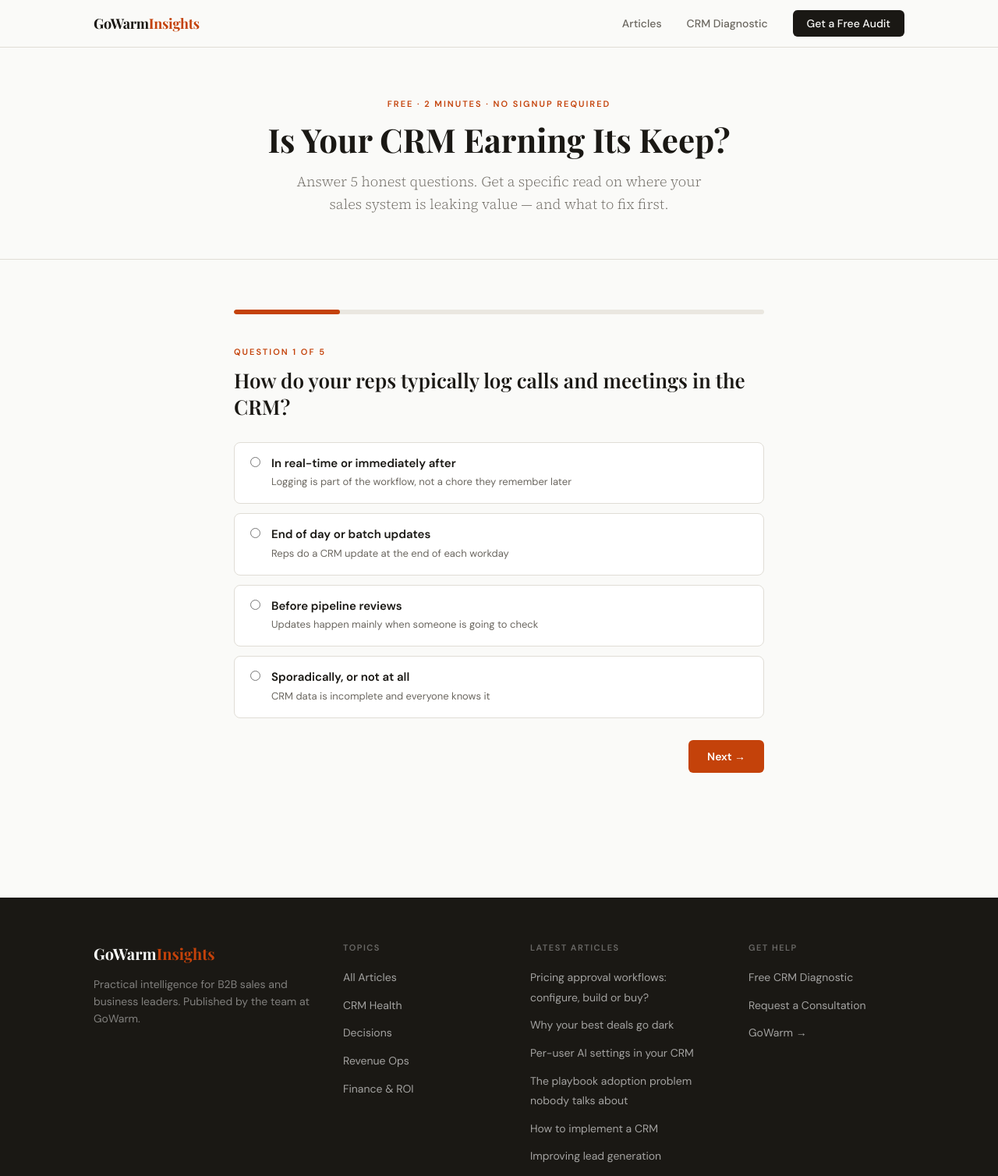
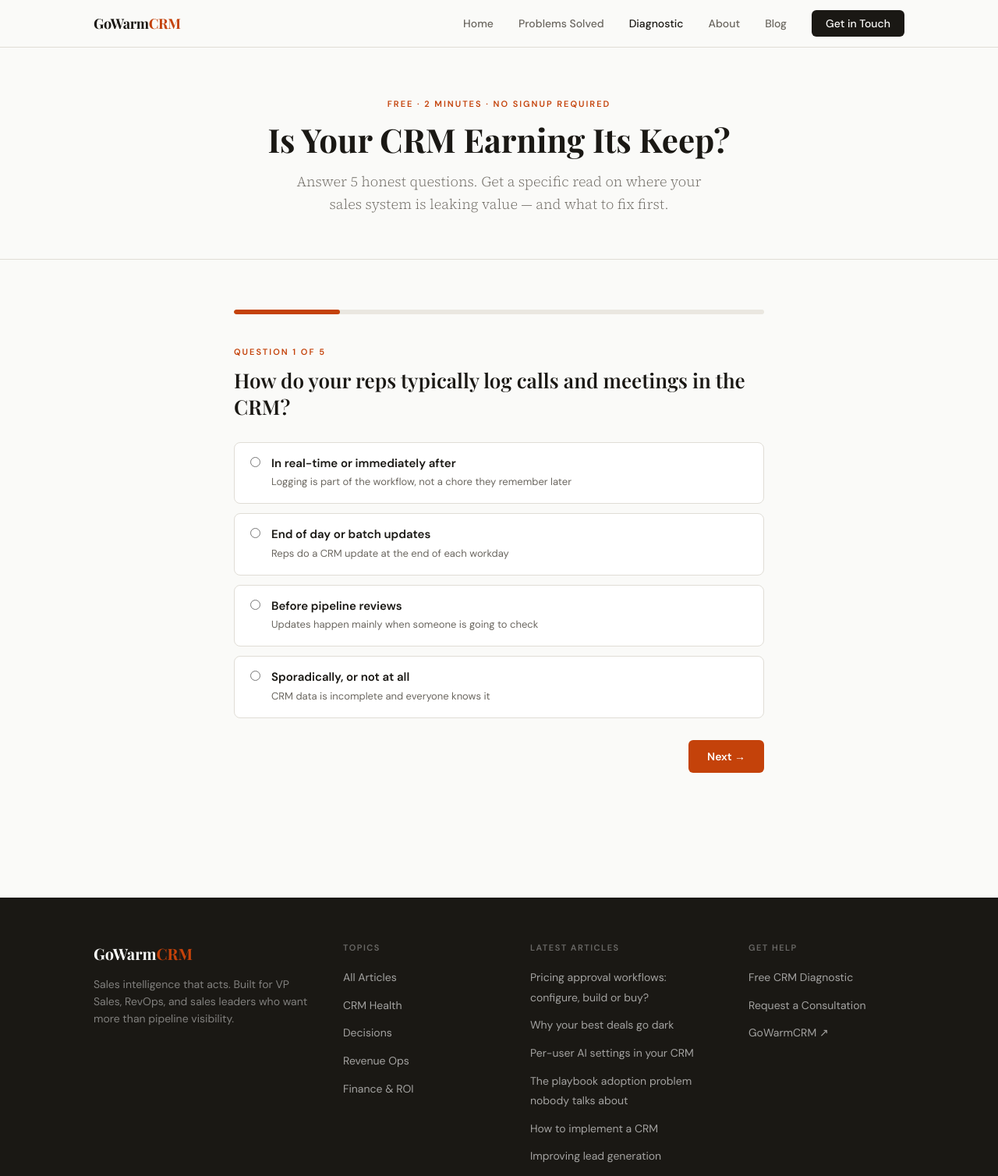
Before and after one commit to sudheer-gentela/GoWarmCRM, a plain HTML site: page website/diagnostic.html in a window 1280 px wide. Shown: the top 1508 px of the page at 78% size. Drawn offline with nearby package versions, Linux system fonts and the light colour scheme; a web font is replaced by a local one.

Commit message:
Fix about nav + diagnostic logo and nav

```diff
--- a/website/diagnostic.html
+++ b/website/diagnostic.html
@@ -3,7 +3,7 @@
 <head>
   <meta charset="UTF-8" />
   <meta name="viewport" content="width=device-width, initial-scale=1.0" />
-  <title>Free CRM Diagnostic: Is Your CRM Earning Its Keep? | GoWarm Insights</title>
+  <title>Free CRM Diagnostic: Is Your CRM Earning Its Keep? | GoWarmCRM</title>
   <meta name="description" content="Answer 5 questions about how your team uses your CRM. Get a scored diagnostic — plus specific findings on call logging, stage automation, pipeline reviews, playbook adoption, and forecast reliability." />
   <link rel="stylesheet" href="/website/style-main.css" />
   <style>
@@ -77,28 +77,31 @@
   <link rel="canonical" href="https://userproofpoint.com/diagnostic" />
   <meta property="og:type"        content="website" />
   <meta property="og:url"         content="https://userproofpoint.com/diagnostic" />
-  <meta property="og:title"       content="Free CRM Diagnostic: Is Your CRM Earning Its Keep? | GoWarm Insights" />
+  <meta property="og:title"       content="Free CRM Diagnostic: Is Your CRM Earning Its Keep? | GoWarmCRM" />
   <meta property="og:description" content="Answer 5 questions about how your team uses your CRM. Get a scored diagnostic — plus specific findings on call logging, stage automation, pipeline reviews, playbook adoption, and forecast reliability." />
   <meta property="og:image"       content="https://userproofpoint.com/og-image.png" />
   <meta property="og:site_name"   content="GoWarmCRM" />
   <meta name="twitter:card"        content="summary_large_image" />
   <meta name="twitter:site"        content="@gowarmcrm" />
-  <meta name="twitter:title"       content="Free CRM Diagnostic: Is Your CRM Earning Its Keep? | GoWarm Insights" />
+  <meta name="twitter:title"       content="Free CRM Diagnostic: Is Your CRM Earning Its Keep? | GoWarmCRM" />
   <meta name="twitter:description" content="Answer 5 questions about how your team uses your CRM. Get a scored diagnostic — plus specific findings on call logging, stage automation, pipeline reviews, playbook adoption, and forecast reliability." />
   <meta name="twitter:image"       content="https://userproofpoint.com/og-image.png" />
-  <script type="application/ld+json">{"@context":"https://schema.org","@type":"WebPage","name":"Free CRM Diagnostic: Is Your CRM Earning Its Keep? | GoWarm Insights","description":"Answer 5 questions about how your team uses your CRM. Get a scored diagnostic — plus specific findings on call logging, stage automation, pipeline reviews, playbook adoption, and forecast reliability.","url":"https://userproofpoint.com/diagnostic","publisher":{"@type":"Organization","name":"GoWarm Insights","url":"https://go-warm-crm.vercel.app"}}</script>
+  <script type="application/ld+json">{"@context":"https://schema.org","@type":"WebPage","name":"Free CRM Diagnostic: Is Your CRM Earning Its Keep? | GoWarmCRM","description":"Answer 5 questions about how your team uses your CRM. Get a scored diagnostic — plus specific findings on call logging, stage automation, pipeline reviews, playbook adoption, and forecast reliability.","url":"https://userproofpoint.com/diagnostic","publisher":{"@type":"Organization","name":"GoWarmCRM","url":"https://userproofpoint.com"}}</script>
   <!-- ═══ SEO/AEO:END ═══ -->
 </head>
 <body>
   <!-- ═══ NAV:START ═══ -->
   <header class="site-nav">
     <div class="container">
-      <a href="/" class="nav-logo">GoWarm<span>Insights</span></a>
+      <a href="/" class="nav-logo">GoWarm<span>CRM</span></a>
       <nav>
         <ul class="nav-links">
-          <li><a href="index.html#articles">Articles</a></li>
-          <li><a href="/diagnostic">CRM Diagnostic</a></li>
-          <li><a href="/contact" class="nav-cta">Get a Free Audit</a></li>
+          <li><a href="/">Home</a></li>
+          <li><a href="/problems">Problems Solved</a></li>
+          <li><a href="/diagnostic" class="active">Diagnostic</a></li>
+          <li><a href="/about">About</a></li>
+          <li><a href="/blog">Blog</a></li>
+          <li><a href="/contact" class="nav-cta">Get in Touch</a></li>
         </ul>
       </nav>
       <button class="nav-hamburger" aria-label="Open menu" onclick="toggleMobileNav()">
@@ -406,8 +409,8 @@
     <div class="container">
       <div class="footer-grid">
         <div>
-          <div class="footer-logo">GoWarm<span>Insights</span></div>
-          <p class="footer-tagline">Practical intelligence for B2B sales and business leaders. Published by the team at GoWarm.</p>
+          <div class="footer-logo">GoWarm<span>CRM</span></div>
+          <p class="footer-tagline">Sales intelligence that acts. Built for VP Sales, RevOps, and sales leaders who want more than pipeline visibility.</p>
         </div>
         <div class="footer-col">
           <h4>Topics</h4>
@@ -435,12 +438,12 @@
           <ul>
             <li><a href="/diagnostic">Free CRM Diagnostic</a></li>
             <li><a href="/contact">Request a Consultation</a></li>
-            <li><a href="https://gowarm.ai" target="_blank" rel="noopener">GoWarm →</a></li>
+            <li><a href="/">GoWarmCRM ↗</a></li>
           </ul>
         </div>
       </div>
       <div class="footer-bottom">
-        <span>© 2026 GoWarm. All rights reserved.</span>
+        <span>© 2026 GoWarmCRM. All rights reserved.</span>
         <span>gowarm.ai</span>
       </div>
     </div>
```
Also changed, not shown: website/about.html (+1 -0 lines).
